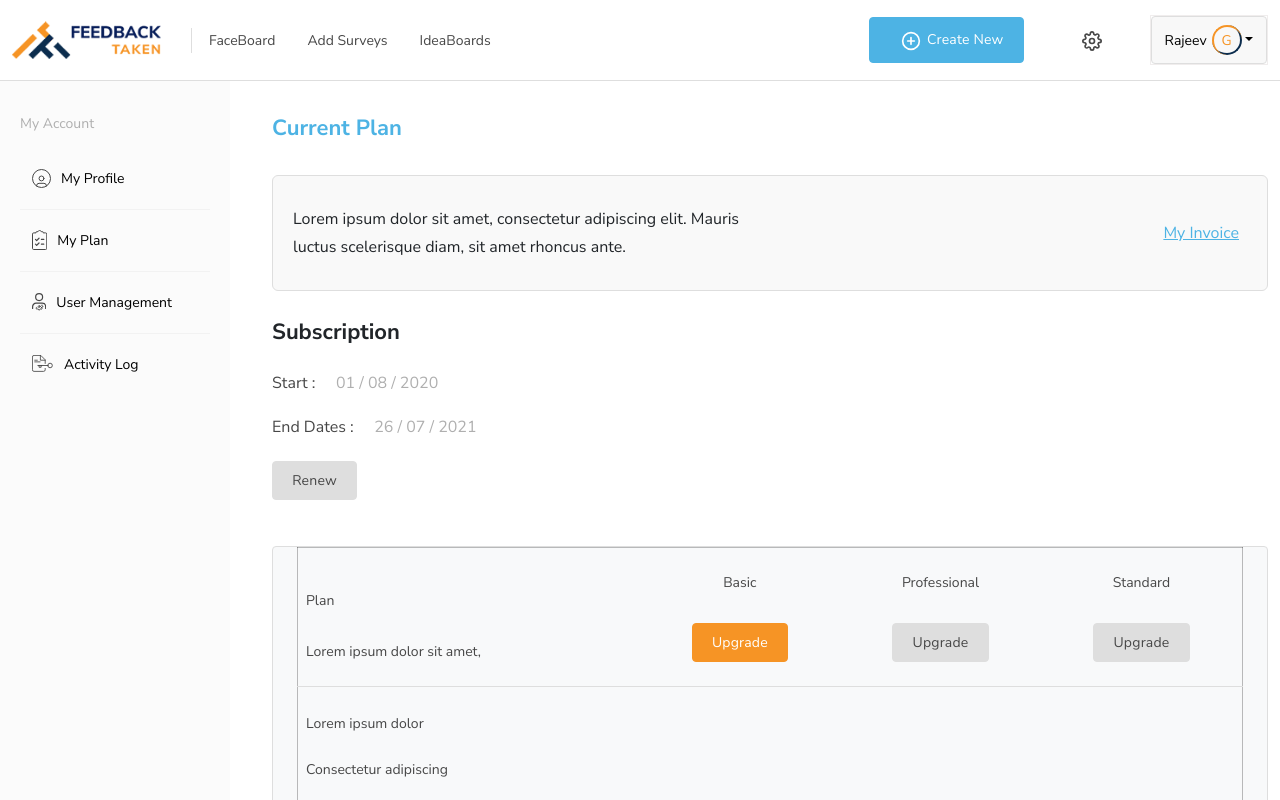
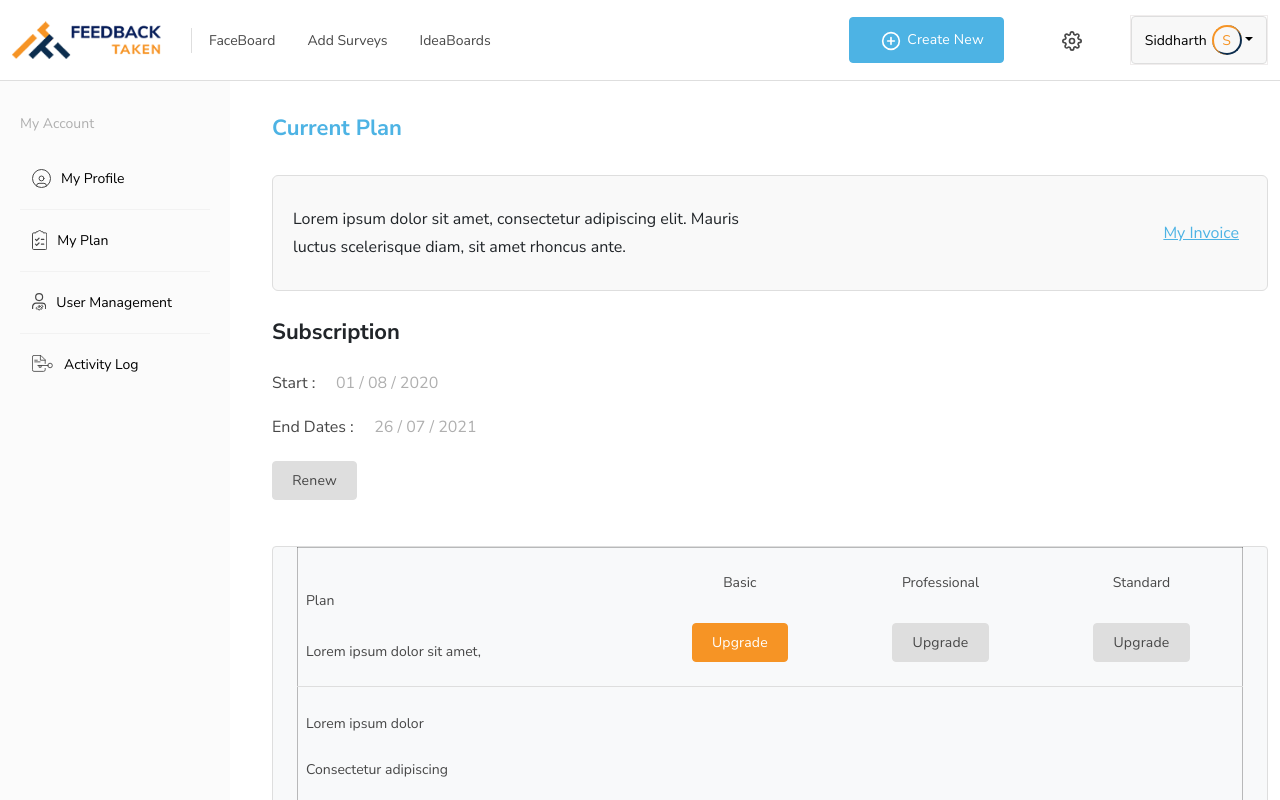
Before and after one commit to siddharthsharma12/FeedbackTakenSystem, a React (Create React App) app in the folder FrontEnd/: page /MyPlan in a window 1280 px wide. Shown: the top 800 px of the page. Built offline with nearby package versions, Linux system fonts and the light colour scheme; some icons are missing.

Commit message:
name change

```diff
--- a/FrontEnd/src/header/Header.js
+++ b/FrontEnd/src/header/Header.js
@@ -11,6 +11,7 @@ import { LogOut, reset } from "../ReduxLogin/authSlice";
 // import Setting from "../Settings/Setting";
 
 function Header() {
+
   const dispatch = useDispatch();
   const navigate = useNavigate();
   const { user } = useSelector((state) => state.auth);
@@ -25,10 +26,12 @@ function Header() {
   const htmlCode = () => {
 
     return (
+
       <span className="user-setting d-inline-block">
-      <span className="username">Rajeev</span>
-      <span className="usericon">G</span>
+      <span className="username">Siddharth</span>
+      <span className="usericon">S</span>
       </span>
+
     )
   }
   return (
```
